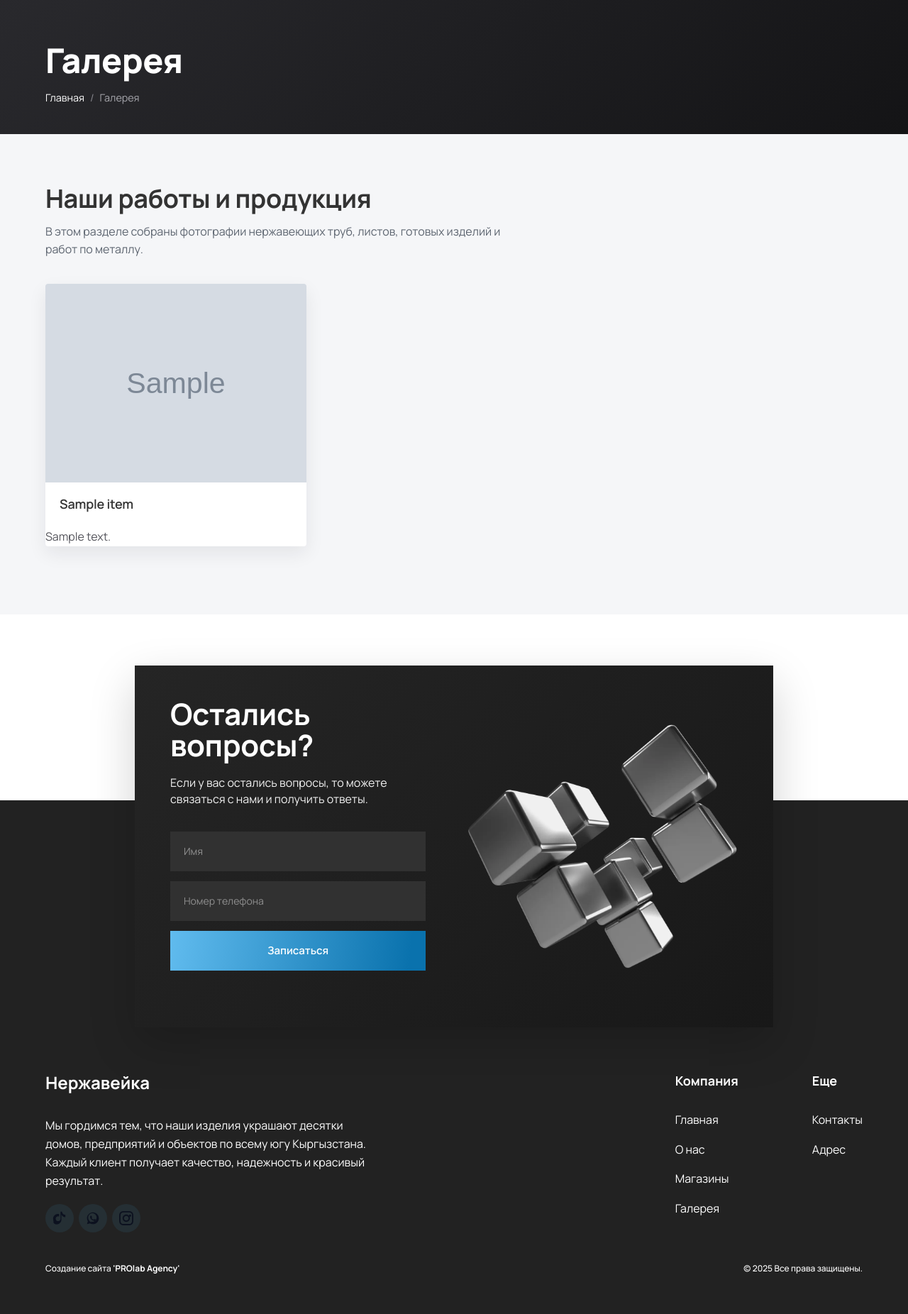
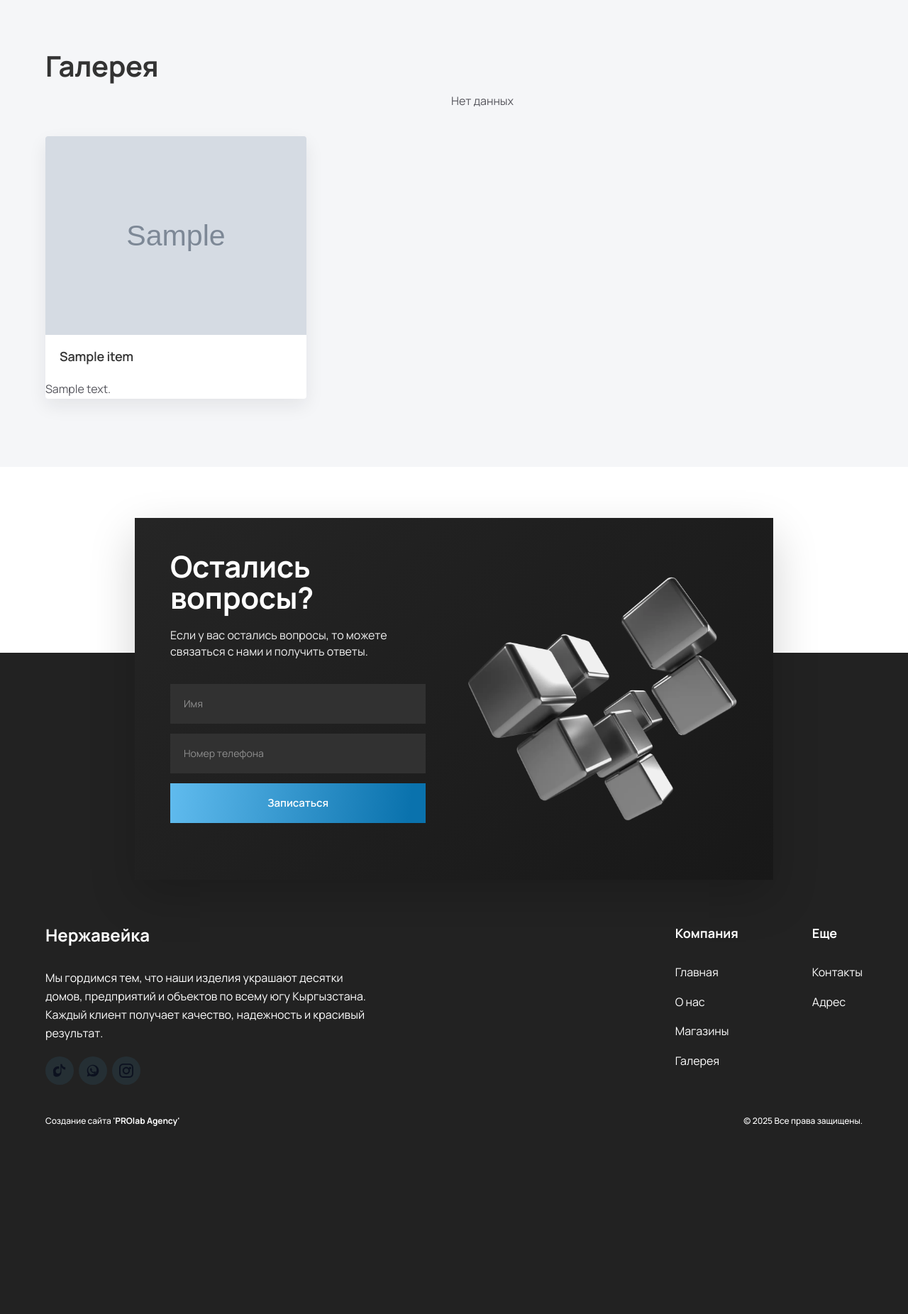
Before and after one commit to nm-backend/nerzhaveyka.kg, a Django app: template templates/gallery.html in a window 1280 px wide. Shown: the part 88-1940 px from the top of the page at 71% size. After the commit the page ends 1675 px from the top, so only its background shows below. Run offline with Django 5.2, Linux system fonts and the light colour scheme; the template is opened without the code that fills it: most values are stand-ins (such as "Sample title", 1, 10 or a date in 2020); grey boxes marked "Sample" are stand-in pictures.

Commit message:
Fix bugs
Fix bugs after my friend @imron1007

```diff
--- a/static/css/style.css
+++ b/static/css/style.css
@@ -1825,16 +1825,14 @@ h3 {
 
 .gallery-head h2 {
   color: #333333;
-  font-size: 36px;
+  font-size: 40px;
   line-height: 1.15;
   font-weight: 700;
   margin-bottom: 14px;
 }
 
 .gallery-head p {
-  color: #5d6570;
-  font-size: 16px;
-  line-height: 1.55;
+  text-align:end;
 }
 
 .gallery-grid {
--- a/templates/gallery.html
+++ b/templates/gallery.html
@@ -6,24 +6,12 @@
 
 {% block content %}
 
-<div class="page-hero">
-  <div class="container">
-    <h1 class="page-hero-title">Галерея</h1>
-    <div class="page-hero-breadcrumb">
-      <a href="{% url 'main:index' %}">Главная</a>
-      <span class="sep">/</span>
-      <span>Галерея</span>
-    </div>
-  </div>
-</div>
-
 <section class="gallery-page">
   <div class="container">
     <div class="gallery-head">
-      <h2>Наши работы и продукция</h2>
+      <h2>Галерея</h2>
       <p>
-        В этом разделе собраны фотографии нержавеющих труб, листов,
-        готовых изделий и работ по металлу.
+        Нет данных
       </p>
     </div>
 
@@ -43,7 +31,7 @@
         {% endif %}
       </div>
       {% empty %}
-      <p class="gallery-empty">Фотографии скоро появятся в галерее.</p>
+      <!-- <p class="gallery-empty">Фотографии скоро появятся в галерее.</p> -->
       {% endfor %}
     </div>
   </div>
```
Also changed, not shown: templates/contacts.html (+36 -63 lines).
